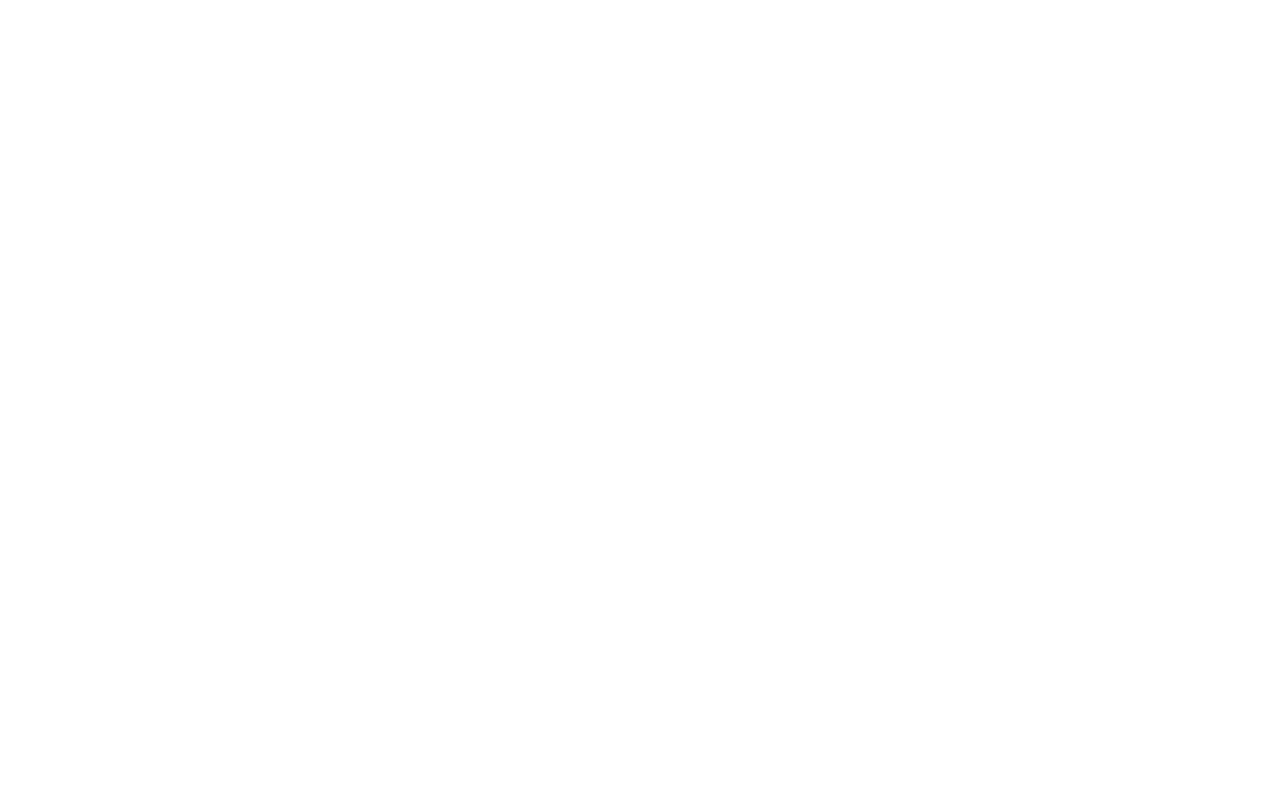
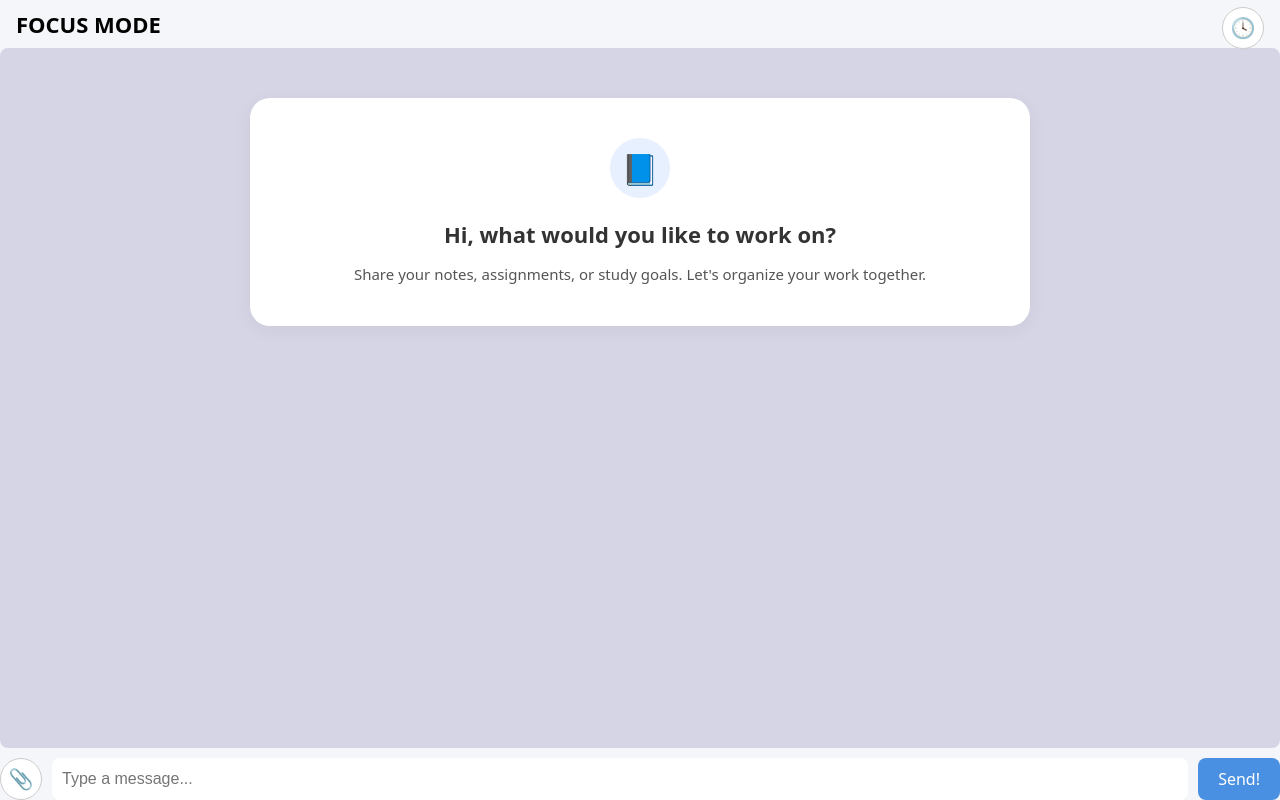
Before and after one commit to julieamononce/Balance--Final-Project, a React app in the folder frontend/: page /focus in a window 1280 px wide. Before the commit this address had no page. Built offline with nearby package versions, Linux system fonts and the light colour scheme; the HTML template or start-up script is replaced by a standard one.

Commit message:
Focus Mode UI upload.

```diff
--- a/frontend/src/App.tsx
+++ b/frontend/src/App.tsx
@@ -1,11 +1,13 @@
 import { Routes, Route } from 'react-router-dom';
 import WelcomePage from './pages/WelcomePage'; // adjust path if needed
+import FocusChat from './pages/FocusChat';
 
 function App() {
   return (
     <div className="app-container">
       <Routes>
         <Route path="/" element={<WelcomePage />} />
+        <Route path="/focus" element={<FocusChat />} />
       </Routes>
     </div>
   );
--- a/frontend/src/components/ChatMessage.tsx
+++ b/frontend/src/components/ChatMessage.tsx
@@ -0,0 +1,7 @@
+// types/ChatMessage.ts
+export interface ChatMessage {
+    id: string;
+    sender: "user" | "assistant";
+    text: string;
+    timestamp: number;
+}
--- /dev/null
+++ b/frontend/src/components/FocusHeader.tsx
@@ -0,0 +1,10 @@
+import React from "react";
+
+export default function FocusHeader() {
+    return (
+    <header className="w-full p-4 border-b border-gray-200 shadow-sm flex items-center justify-between">
+        <h1 className="text-lg font-semibold">Focus Mode</h1>
+        <div className="text-sm text-gray-500">Deep Work Session</div>
+    </header>
+    );
+}
--- a/frontend/src/pages/FocusChat.tsx
+++ b/frontend/src/pages/FocusChat.tsx
@@ -0,0 +1,313 @@
+import React, { useState } from "react";
+
+export default function FocusChat() {
+//Welcome container and fade out behavior
+    const [showWelcome, setShowWelcome] = useState(true);
+    const [fadeOut, setFadeOut] = useState(false);
+
+//Messages (user and ai) and input
+    const [input, setInput] = useState("");
+    const [messages, setMessages] = useState<{ sender: string; text:string} []>([]);
+
+    const sendMessage = () =>{
+        if (!input.trim())return;
+
+        //Adding user message to the chat list
+        setMessages((prev) => [...prev, {sender: "user", text: input}]);
+
+        //clear the input box once we have sent the message
+        setInput("")
+
+        //Fade out the welcome container on the first message
+        if (showWelcome) {
+            setFadeOut(true);
+            setTimeout(() => {
+                setShowWelcome(false);
+            }, 400);
+        }
+
+        //AI Response
+        setTimeout(() => {
+    setMessages((prev) => [
+        ...prev,
+        { sender: "ai", text: "This is a test AI reply!" }
+    ]);
+}, 600);
+    };
+
+    //Uploading stuff from computer
+    const fileInputRef = React.useRef<HTMLInputElement | null>(null);
+
+    const handleUploadClick = () => {
+    if (fileInputRef.current) {
+        fileInputRef.current.click();
+    }
+};
+    //History Button Stuff
+    const [showHistory, setShowHistory] =useState(false);
+
+    return (
+    <div style={pageStyle}>
+
+        {/* Title*/}
+        <h1 style={titleStyle}>FOCUS MODE</h1>
+        <div style = {historyButton} onClick={()=> setShowHistory(!showHistory)}>
+            🕓
+        </div>
+
+        {showHistory && (
+            <div style = {historyPanel}>
+                <h2 style={{ color: "black"}}> History</h2>
+
+                {/*Example items for now!!!*/}
+                <div style = {historyItem}>Convo 1</div>
+                <div style = {historyItem}>Convo 2</div>
+                <div style = {historyItem}>Convo 3</div>
+                </div>
+        )}
+
+
+        {/* chat area*/}
+        <div style = {chatBoxStyle}>
+            {/*Welcome box */}
+        {showWelcome && (
+            <div
+                style={{
+                    ...welcomeWrapper,
+                    opacity: fadeOut ? 0 : 1,
+                    transition: "opacity 0.4s ease"
+                }}
+                >
+                <div style={welcomeContainer}>
+                    <div style={icon}>📘</div>
+                    <h2 style={welcomeTitle}>Hi, what would you like to work on?</h2>
+                    <p style={welcomeText}>
+                        Share your notes, assignments, or study goals. Let's organize your work together.
+                    </p>
+                </div>
+            </div>
+        )}
+
+            {/* User and AI messages */}
+            {messages.map((msg, index) => (
+                <div key={index} style = {msg.sender=="user" ? userBubbleStyle : aiBubbleStyle}>
+                    {msg.text}
+                </div>
+            ))}
+
+        </div>
+
+
+        {/*Input row (not functional yet) */}
+        <div style={inputRowStyle}>
+            <div style ={uploadButtonStyle} onClick={handleUploadClick}>
+                📎
+                </div>
+
+                {/*Hidden file input? */}
+                <input
+                type = "file"
+                style={{display: "none"}}
+                ref={fileInputRef}
+                />
+            <input
+                style={inputStyle}
+                placeholder="Type a message..."
+                value = {input}  //shows current input
+                onChange={(e) => setInput(e.target.value)} //updates input
+                onKeyDown={(e) => {
+                    if(e.key === "Enter"){
+                        sendMessage();
+                    }
+                }}
+            />
+
+            <button style ={buttonStyle}
+            onClick={sendMessage}>
+                Send!
+                </button>
+
+        </div>
+
+    </div>
+    );
+}
+
+
+const pageStyle ={
+    height: "100vh",
+    width: "100vw",
+    display: "flex",
+    flexDirection: "column",
+    background: "#F5F6F9",
+    color: "white",
+    margin: 0,
+    padding: 0,
+    overflow: "hidden",
+} as React.CSSProperties;
+
+const titleStyle = {
+    padding: "12px 16px",
+    margin:0,
+    fontSize: "22px",
+    color:"black",
+} as React.CSSProperties;
+
+const chatBoxStyle ={
+    flex:1,
+    display: "flex",
+    flexDirection: "column",
+    overflowY: "auto",
+    gap: "10px",
+    padding:"10px",
+    background:"#D5D5E5",
+    borderRadius: "8px",
+
+} as React.CSSProperties;
+
+const userBubbleStyle = {
+    alignSelf: "flex-end",
+    background: "#DCF8C6",
+    padding: "10px 14px",
+    borderRadius: "10px",
+    maxWidth: "10%",
+    color: "black",
+} as React.CSSProperties;
+
+
+const aiBubbleStyle = {
+    alignSelf: "flex-start",
+    background: "rgba(164, 151, 233, 0.54)",
+    padding: "10px 14px",
+    borderRadius: "10px",
+    maxWidth: "70%",
+    color: "black",
+} as React.CSSProperties;
+
+const inputRowStyle = {
+    display: "flex",
+    gap: "10px",
+    marginTop: "10px",
+} as React.CSSProperties;
+
+const inputStyle ={
+    flex:1,
+    padding: "10px",
+    fontSize: "16px",
+    borderRadius: "8px",
+    border: "none",
+    outline: "none",
+} as React.CSSProperties;
+
+const buttonStyle = {
+    background: "#4A90E2",
+    color: "white",
+    padding: "10px 20px",
+    borderRadius: "8px",
+    border: "none",
+    fontSize: "16px",
+    cursor: "pointer",
+} as React.CSSProperties;
+
+
+const welcomeContainer = {
+    width: "70%",
+    maxWidth: "700px",
+    margin: "10px auto",
+    background: "white",
+    padding: "40px",
+    borderRadius: "20px",
+    textAlign: "center",
+    boxShadow: "0 4px 20px rgba(0,0,0,0.05)",
+} as React.CSSProperties;
+
+const icon = {
+    width: "60px",
+    height: "60px",
+    borderRadius: "50%",
+    background: "#E6F0FF",
+    display: "flex",
+    justifyContent: "center",
+    alignItems: "center",
+    fontSize: "30px",
+    margin: "0 auto 20px auto",
+} as React.CSSProperties;
+
+const welcomeTitle = {
+    margin: "0 0 12px 0",
+    fontSize: "22px",
+    fontWeight: 600,
+    color: "#333",
+} as React.CSSProperties;
+
+const welcomeText = {
+    margin: 0,
+    fontSize: "15px",
+    color: "#555",
+} as React.CSSProperties;
+
+const welcomeWrapper = {
+    display: "flex",
+    justifyContent: "center",
+    alignItems: "center",
+    width: "100%",
+    paddingTop: "30px",     // pushes the card down
+    paddingBottom: "20px",
+} as React.CSSProperties;
+
+
+const uploadButtonStyle = {
+    width: "40px",
+    height:"40px",
+    borderRadius: "50%",
+    background: "#ffffff",
+    display: "flex",
+    justifyContent: "center",
+    alignItems: "center",
+    border: "1px solid #ccc",
+    cursor: "pointer",
+    fontSize: "20px",
+    color: "#4A90E2",
+} as React.CSSProperties;
+
+
+const historyButton = {
+    position: "absolute",
+    top: "7px",
+    right: "16px",
+    width: "40px",
+    height: "40px",
+    borderRadius: "50%",
+    background: "white",
+    border: "1px solid #ccc",
+    cursor: "pointer",
+    display: "flex",
+    justifyContent: "center",
+    alignItems: "center",
+    fontSize: "20px",
+    color: "#4A90E2",
+    zIndex: 20,
+} as React.CSSProperties;
+
+const historyPanel = {
+    position: "absolute",
+    top:0,
+    right:0,
+    width: "260px",
+    height: "100vh",
+    background: "white",
+    boxShadow: "-2px 0 8px rgba(0,0,0,0.1)",
+    padding: "20px",
+    zIndex: 15,
+    overflowY: "auto",
+    transition: "transform 0.5s ease",
+} as React.CSSProperties;
+
+const historyItem = {
+    padding: "10px",
+    background: "#F0F0F0",
+    borderRadius: "8px",
+    marginBottom: "10px",
+    color: "black",
+    cursor: "pointer",
+} as React.CSSProperties;
```
